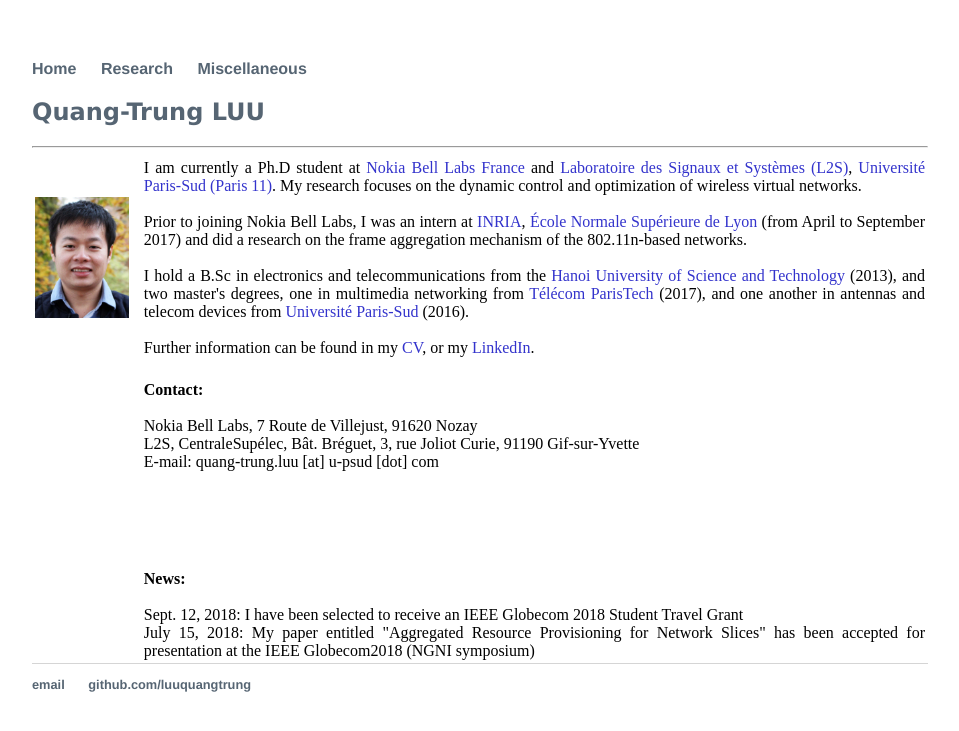
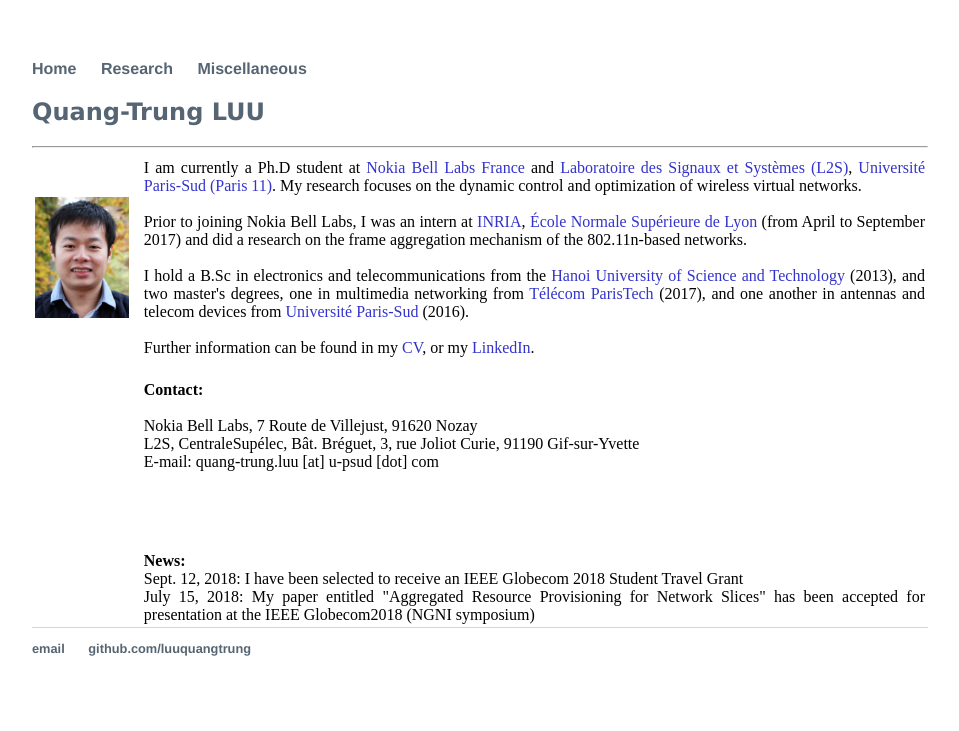
Before and after one commit to luuquangtrung/luuquangtrung.github.io_v1, a Jekyll site: the page built from index.html, in a window 1280 px wide. Shown: the top 731 px of the page, without its empty margins (160-1119 px from the left). Built offline with Jekyll 4.4.1, drawn with Linux system fonts in a browser that asks for light colours.

Commit message:
Update index.html

```diff
--- a/index.html
+++ b/index.html
@@ -57,11 +57,9 @@ title: Quang-Trung Luu
 			<div>
 			E-mail: quang-trung.luu [at] u-psud [dot] com <div>
 			</div> <p>&nbsp;</p>
-
-			<div>&nbsp;</div>
+			<div>
 			<b>News:</b>
-			<div>&nbsp;</div>
-
+			<div>
 			<div>
 			Sept. 12, 2018: I have been selected to receive an IEEE Globecom 2018 Student Travel Grant <div>
 			<div>
```
